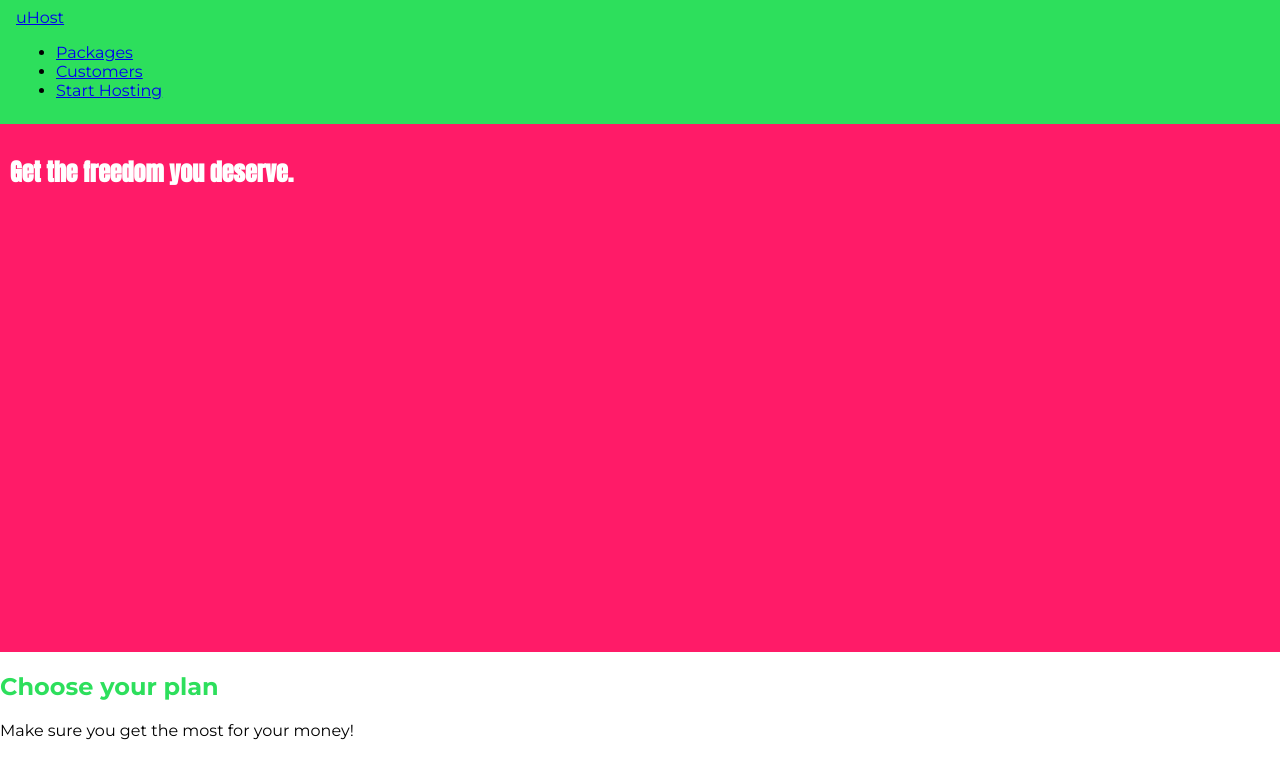
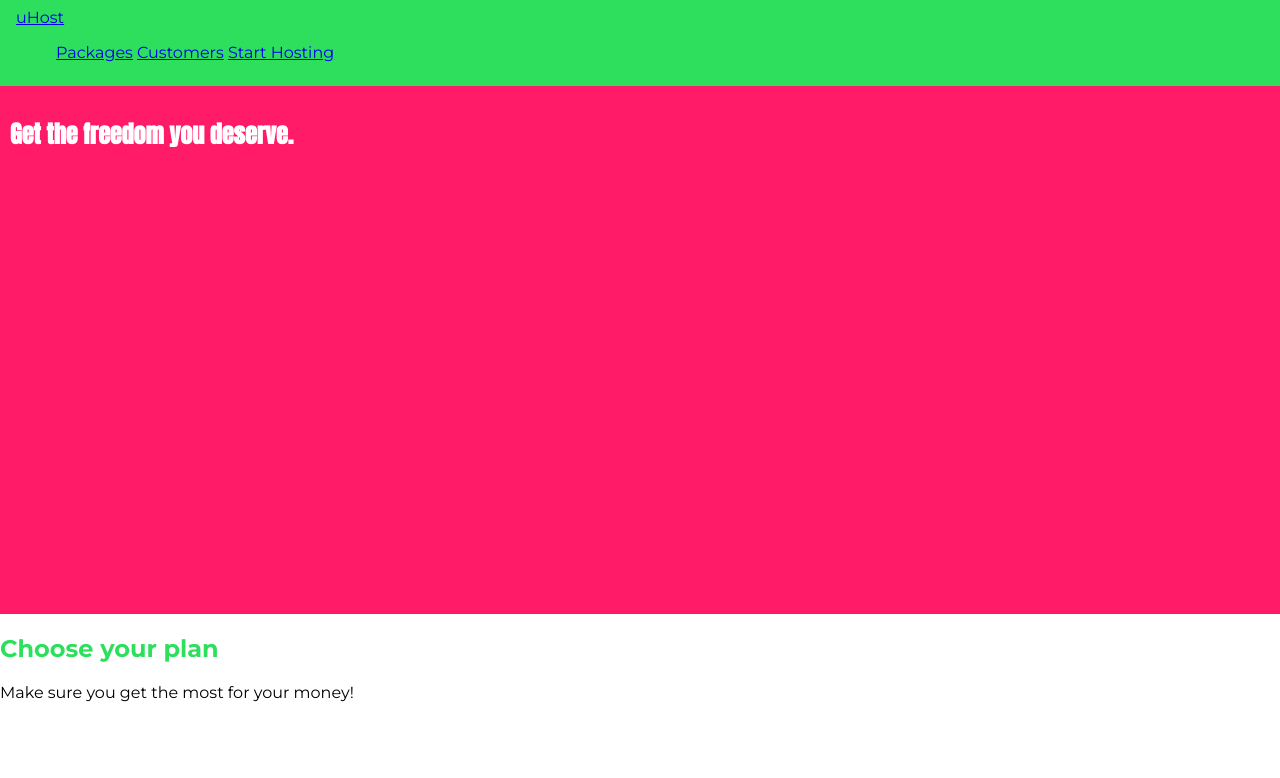
Before and after one commit to andrewrey/cssPracticeCourse, a plain HTML site: page index.html in a window 1280 px wide. Drawn offline with Linux system fonts and the light colour scheme.

Commit message:
added inline-block to nav list items

```diff
--- a/index.html
+++ b/index.html
@@ -12,11 +12,17 @@
       <div>
         <a href="index.html">uHost</a>
       </div>
-      <nav>
-        <ul>
-          <li><a href="packages/index.html">Packages</a></li>
-          <li><a href="customer/index.html">Customers</a></li>
-          <li><a href="start-hosting/index.html">Start Hosting</a></li>
+      <nav class="main-nav">
+        <ul class="main-nav__items">
+          <li class="main-nav__item">
+            <a href="packages/index.html">Packages</a>
+          </li>
+          <li class="main-nav__item">
+            <a href="customer/index.html">Customers</a>
+          </li>
+          <li class="main-nav__item">
+            <a href="start-hosting/index.html">Start Hosting</a>
+          </li>
         </ul>
       </nav>
     </header>
--- a/style.css
+++ b/style.css
@@ -13,6 +13,10 @@ body {
   width: 100%;
   padding: 8px 16px;
   background-color: #2ddf5c;
+}
+
+.main-nav__item {
+  display: inline-block;
 }
 
 #product-overview {
```
